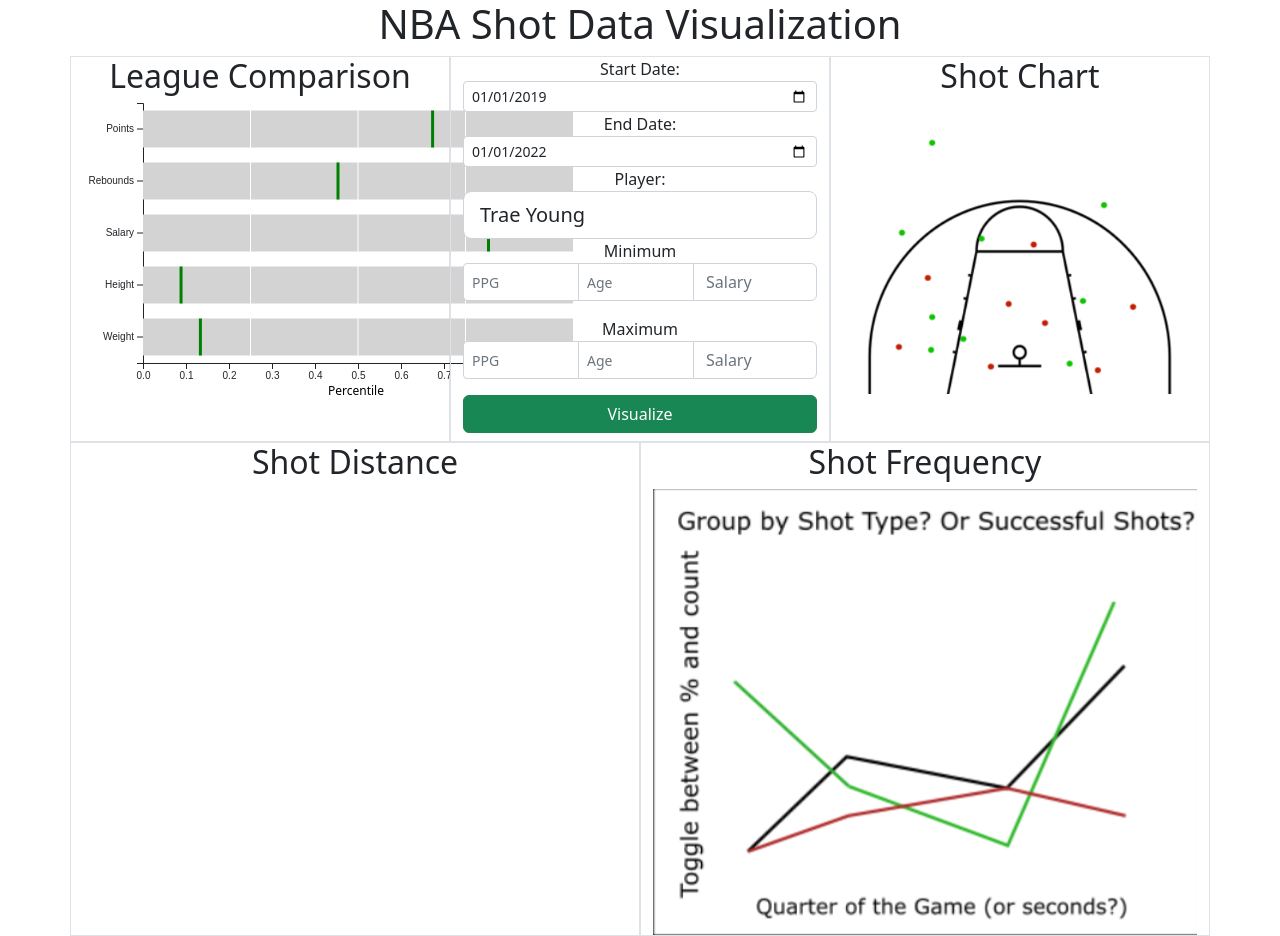
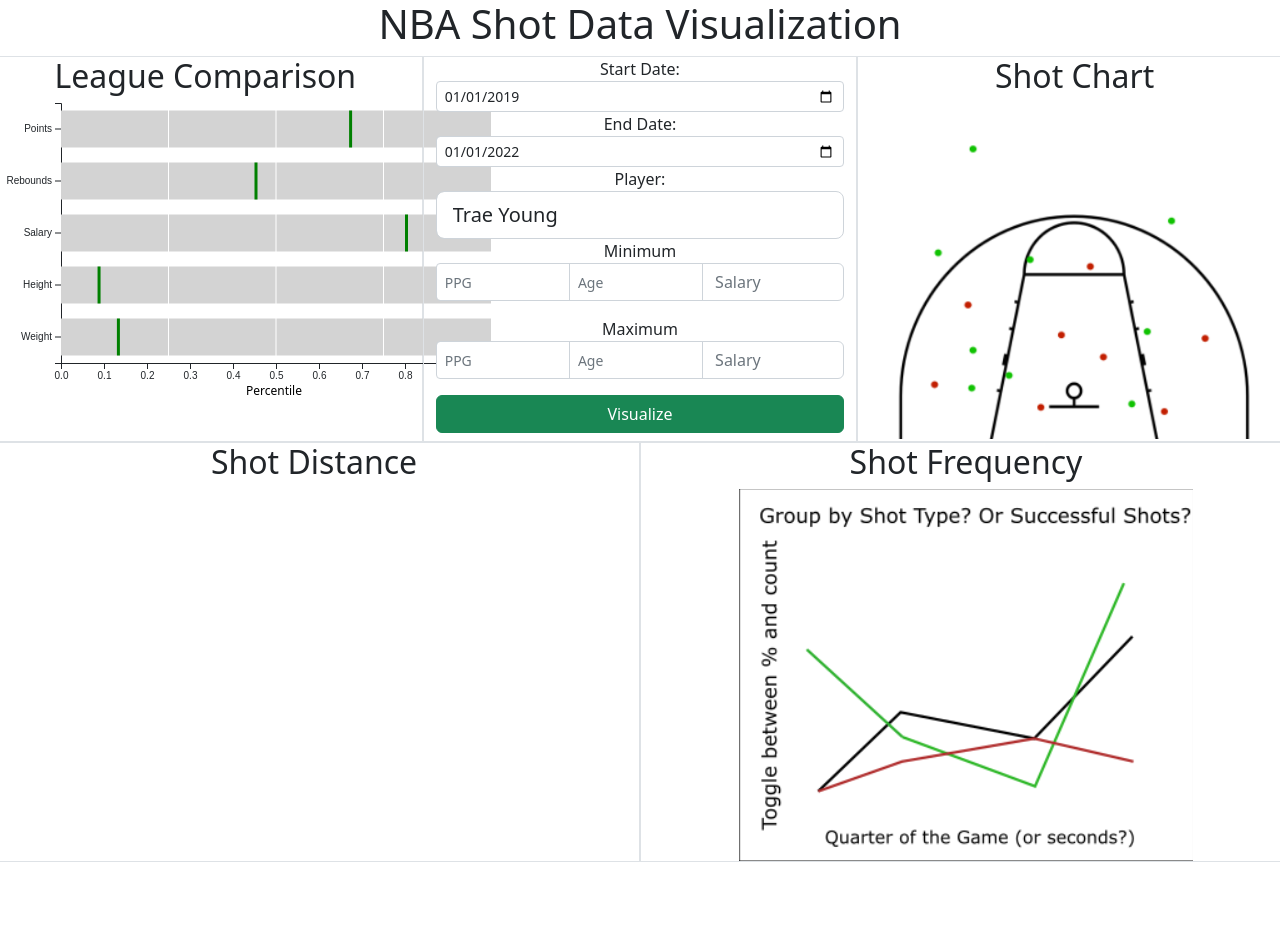
Before and after one commit to christensenjo/NBA-Shot-Data-Visualizer, a Django app: page / in a window 1280 px wide. After the commit the page ends 862 px from the top, so only its background shows below. Run offline with Django 4.2, Linux system fonts and the light colour scheme; data that the repository does not hold is empty; some libraries are stand-ins or nearby versions.

Commit message:
Resizing the interface to fit view

```diff
--- a/api/api/templates/index.html
+++ b/api/api/templates/index.html
@@ -11,12 +11,17 @@
     <script src="https://cdn.jsdelivr.net/npm/bootstrap@5.2.2/dist/js/bootstrap.bundle.min.js" integrity="sha384-OERcA2EqjJCMA+/3y+gxIOqMEjwtxJY7qPCqsdltbNJuaOe923+mo//f6V8Qbsw3" crossorigin="anonymous"></script>
 	<script src="https://cdnjs.cloudflare.com/ajax/libs/d3/7.6.1/d3.min.js" integrity="sha512-MefNfAGJ/pEy89xLOFs3V6pYPs6AmUhXJrRlydI/9wZuGrqxmrdQ80zKHUcyadAcpH67teDZcBeS6oMJLPtTqw==" crossorigin="anonymous" referrerpolicy="no-referrer"></script>
     {% load static %}
+    <style>
+        .container-fluid{
+            height: 100%;
+        }
+    </style>
 </head>
 
 <body>
 	<main>
-		<div class="container text-center">
-            <h1>NBA Shot Data Visualization</h1>
+		<div class=" text-center">
+            <h1 id="title">NBA Shot Data Visualization</h1>
             <div class="row">
                 <div class="col-4 border">
                     <h2>League Comparison</h2>
@@ -51,7 +56,7 @@
                 <div class="col-4 border">
                     <h2>Shot Chart</h2>
                     <div id="shot-chart3">
-                        <img src="{% static 'heatmap.png' %}" alt="Heatmap" style="width: 100%">
+                        <img src="{% static 'heatmap.png' %}" alt="Heatmap" style="max-height:100%; max-width:100%;">
                     </div>
                 </div>
             </div>
@@ -64,7 +69,7 @@
                 <div class="col-6 border">
                     <h2>Shot Frequency</h2>
                     <div id="shot-chart5">
-                        <img src="{% static 'shotFrequency.png' %}" alt="Shot Frequency" style="width: 100%">
+                        <img src="{% static 'shotFrequency.png' %}" alt="Shot Frequency" style="max-height:100%; max-width:100%;">
                     </div>
                 </div>
             </div>
@@ -84,17 +89,17 @@
 <script>
 
     // Shot Distance Bar Chart
-	let shotDistanceBarChart = new D3Chart("#barChart","/shots/get/?player=Eddie%20Robinson&start_date=1999-01-01&end_date=2002-01-01")
+	let shotDistanceBarChart = new D3Chart("#barChart","/shots/get/?player=Eddie%20Robinson&start_date=1999-01-01&end_date=2002-01-01");
 	shotDistanceBarChart.updateChart = function() {
 		console.log(this.data)
-	}
-	shotDistanceBarChart.build()
+	};
+	shotDistanceBarChart.build();
 
     // League Comparison Bar Chart
-    let allPlayerStats = getRandomIntegerMatrix(0, 100, [5, 200])
-    let singlePlayerStats = getRandomIntegerArray(0, 100, 5)
-    let leagueCompBarChart = new LeagueCompBarChart(500, 300, '#league-comp-bar-chart')
-    leagueCompBarChart.updateChart(allPlayerStats, singlePlayerStats)
+    let allPlayerStats = getRandomIntegerMatrix(0, 100, [5, 200]);
+    let singlePlayerStats = getRandomIntegerArray(0, 100, 5);
+    let leagueCompBarChart = new LeagueCompBarChart(500, 300, '#league-comp-bar-chart');
+    leagueCompBarChart.updateChart(allPlayerStats, singlePlayerStats);
 
 </script>
 </html>
--- a/api/static/visualizations/dataFunctions.js
+++ b/api/static/visualizations/dataFunctions.js
@@ -1,3 +1,7 @@
+/*
+    This function is the onClick event for the data selection widget
+ */
+
 function getShots() {
     fetch('http://' + window.location.host + '/shots/get/?player=' + document.getElementById('player').value + '&start_date=' + document.getElementById('start_date').value + '&end_date=' + document.getElementById('end_date').value)
         .then(response => response.json())
--- a/api/static/visualizations/histogram.js
+++ b/api/static/visualizations/histogram.js
@@ -1,4 +1,3 @@
-// Initialize variables
 function generateHistogram(data) {
     //TODO: combine/replace this code with the code currently in getShots() that generates the histogram
 
```
